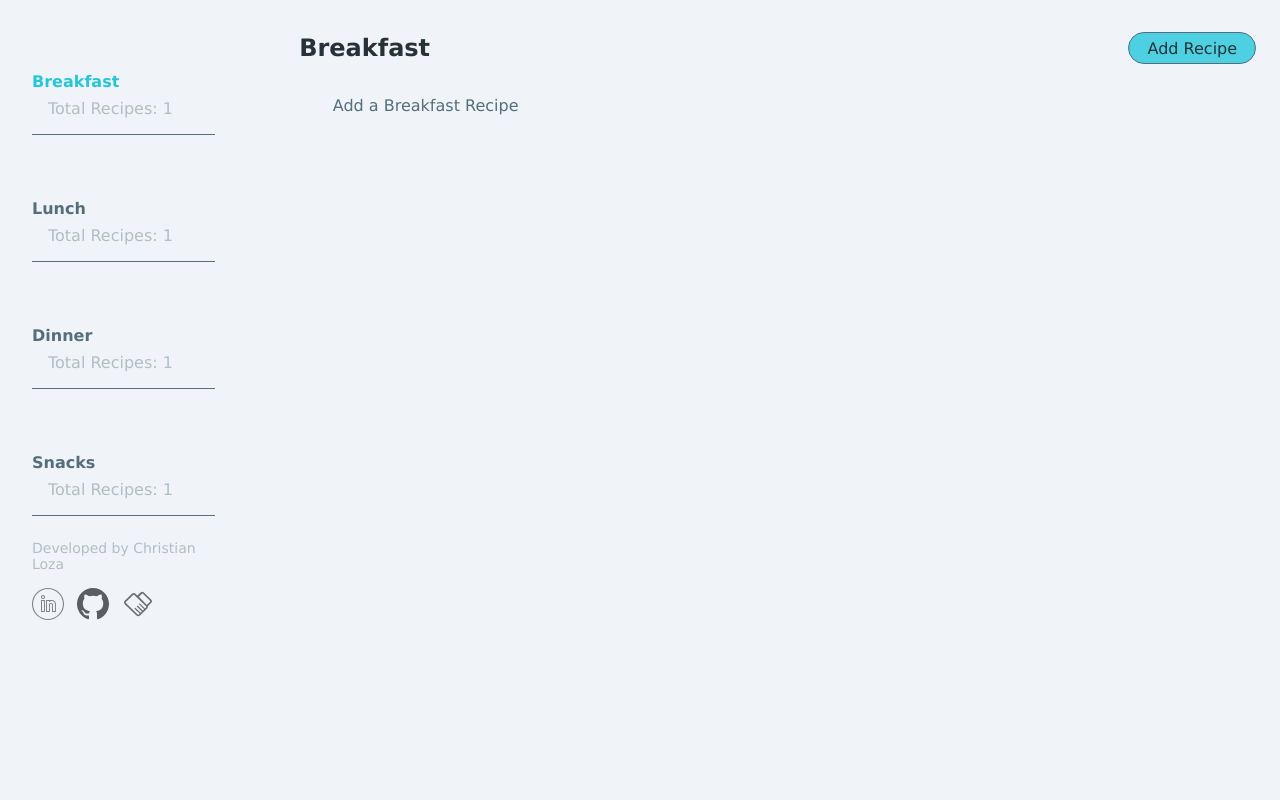
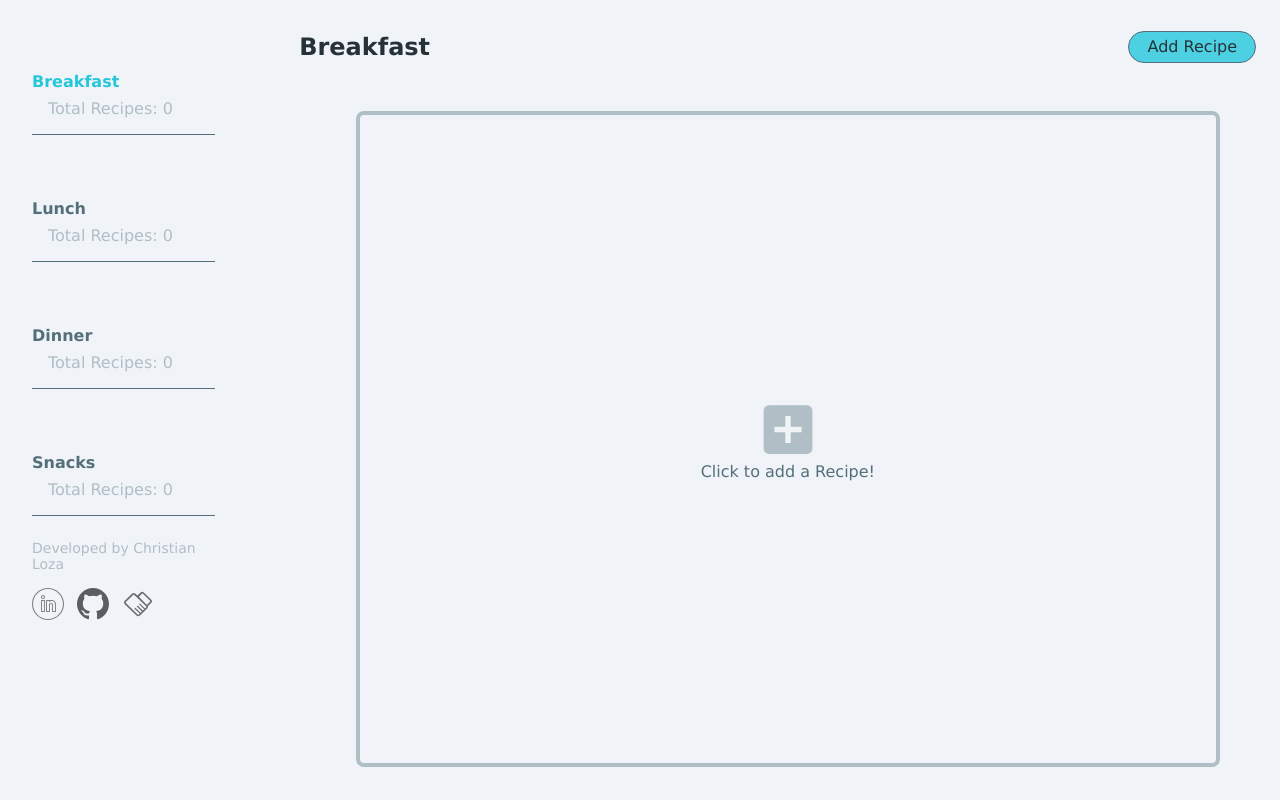
Before and after one commit to Chris-Loza/recipe-book, a React (Vite) app: page / in a window 1280 px wide. Built offline with nearby package versions, Linux system fonts and the light colour scheme.

Commit message:
added add Recipe render whenever there isn't a recipe at a timeOfDay

```diff
--- a/src/Components/AddRecipe/AddRecipeModal.jsx
+++ b/src/Components/AddRecipe/AddRecipeModal.jsx
@@ -4,6 +4,7 @@ import { GlobalContext } from "../../Library/globalContext";
 
 const AddRecipeModal = ({ showModal, setShowModal }) => {
   const {
+    timeOfDay,
     breakfastRecipes,
     setBreakfastRecipes,
     setLunchRecipes,
@@ -16,7 +17,7 @@ const AddRecipeModal = ({ showModal, setShowModal }) => {
     setShowModal(false);
   };
 
-  const [selectedTime, setSelectedTime] = useState("Breakfast");
+  const [selectedTime, setSelectedTime] = useState(timeOfDay || "Breakfast");
   const formRef = useRef(null);
   const [ingredients, setIngredients] = useState({
     ingredientArray: [],
--- a/src/Components/Homepage/Homepage.jsx
+++ b/src/Components/Homepage/Homepage.jsx
@@ -4,6 +4,7 @@ import RecipeCard from "../RecipeCard/RecipeCard";
 import AddRecipeModal from "../AddRecipe/AddRecipeModal";
 import { useContext, useState } from "react";
 import { GlobalContext } from "../../Library/globalContext";
+import AddCards from "../RecipeCard/AddCards";
 
 const Homepage = () => {
   const {
@@ -18,10 +19,19 @@ const Homepage = () => {
   return (
     <div className="homepageContainer">
       <div className="timeOfDayContainer">
-        <TimeOfDay timeOfDayProp={"Breakfast"} recipeCount={1} />
-        <TimeOfDay timeOfDayProp={"Lunch"} recipeCount={1} />
-        <TimeOfDay timeOfDayProp={"Dinner"} recipeCount={1} />
-        <TimeOfDay timeOfDayProp={"Snacks"} recipeCount={1} />
+        <TimeOfDay
+          timeOfDayProp={"Breakfast"}
+          recipeCount={breakfastRecipes.length}
+        />
+        <TimeOfDay timeOfDayProp={"Lunch"} recipeCount={lunchRecipes.length} />
+        <TimeOfDay
+          timeOfDayProp={"Dinner"}
+          recipeCount={dinnerRecipes.length}
+        />
+        <TimeOfDay
+          timeOfDayProp={"Snacks"}
+          recipeCount={snacksRecipes.length}
+        />
         <div className="myInfo"> Developed by Christian Loza</div>
         <div className="myLinks">
           <div className="linkedIn">
@@ -52,9 +62,9 @@ const Homepage = () => {
           <RecipeCard name={"Recipe Title"} />
           <RecipeCard name={"Recipe Title"} />
           <RecipeCard name={"Recipe Title"} /> */}
-          {timeOfDay === "Breakfast"
-            ? breakfastRecipes.length > 0
-              ? breakfastRecipes.map((recipe, index) => (
+          {timeOfDay === "Breakfast" ? (
+            breakfastRecipes.length > 0 ? (
+              breakfastRecipes.map((recipe, index) => (
                 <RecipeCard
                   key={index}
                   name={recipe.name}
@@ -64,10 +74,17 @@ const Homepage = () => {
                   image={recipe.image}
                 />
               ))
-              : "Add a Breakfast Recipe"
-            : timeOfDay === "Lunch"
-            ? lunchRecipes.length > 0
-              ? lunchRecipes.map((recipe, index) => (
+            ) : (
+              <div
+                className="addRecipeCardContainer"
+                onClick={() => setShowModal(!showModal)}
+              >
+                <AddCards />
+              </div>
+            )
+          ) : timeOfDay === "Lunch" ? (
+            lunchRecipes.length > 0 ? (
+              lunchRecipes.map((recipe, index) => (
                 <RecipeCard
                   key={index}
                   name={recipe.name}
@@ -77,10 +94,17 @@ const Homepage = () => {
                   image={recipe.image}
                 />
               ))
-              : "Add a Lunch Recipe"
-            : timeOfDay === "Dinner"
-            ? dinnerRecipes.length > 0
-              ? dinnerRecipes.map((recipe, index) => (
+            ) : (
+              <div
+                className="addRecipeCardContainer"
+                onClick={() => setShowModal(!showModal)}
+              >
+                <AddCards />
+              </div>
+            )
+          ) : timeOfDay === "Dinner" ? (
+            dinnerRecipes.length > 0 ? (
+              dinnerRecipes.map((recipe, index) => (
                 <RecipeCard
                   key={index}
                   name={recipe.name}
@@ -90,10 +114,17 @@ const Homepage = () => {
                   image={recipe.image}
                 />
               ))
-              : "Add a Dinner Recipe"
-            : timeOfDay === "Snacks"
-            ? snacksRecipes.length > 0
-              ? snacksRecipes.map((recipe, index) => (
+            ) : (
+              <div
+                className="addRecipeCardContainer"
+                onClick={() => setShowModal(!showModal)}
+              >
+                <AddCards />
+              </div>
+            )
+          ) : timeOfDay === "Snacks" ? (
+            snacksRecipes.length > 0 ? (
+              snacksRecipes.map((recipe, index) => (
                 <RecipeCard
                   key={index}
                   name={recipe.name}
@@ -103,8 +134,17 @@ const Homepage = () => {
                   image={recipe.image}
                 />
               ))
-              : "Add a Snack Recipe"
-            : "Add a Recipe"}
+            ) : (
+              <div
+                className="addRecipeCardContainer"
+                onClick={() => setShowModal(!showModal)}
+              >
+                <AddCards />
+              </div>
+            )
+          ) : (
+            "Add a Recipe"
+          )}
         </div>
       </div>
       {showModal && (
--- a/src/Components/Homepage/homepage.css
+++ b/src/Components/Homepage/homepage.css
@@ -121,8 +121,7 @@
         }
 
         .recipeCards {
-            /* flex: 11; */
-            /* height: 70%; */
+            position: relative;
             overflow-y: scroll;
             display: grid;
             grid-template-columns: repeat(3, 1fr);
@@ -133,6 +132,22 @@
 
             ::-webkit-scrollbar {
                 display: none;
+            }
+
+        }
+        .recipeCards:has(.addRecipeCardContainer:first-child:last-child) {
+            display: flex;
+            align-items: center;
+            justify-content: center;
+            height: 90%;
+            width: 90%;
+
+            .addRecipeCardContainer {
+                width: 100%;
+                height: 100%;
+                display: flex;
+                align-items: center;
+                justify-content: center;
             }
         }
     }
--- /dev/null
+++ b/src/Components/RecipeCard/AddCards.jsx
@@ -0,0 +1,15 @@
+import React from "react";
+import "./addCards.css";
+
+const AddCards = () => {
+  return (
+    <div className="addCardContainer">
+      <div className="borderContainer">
+        <img src="../../../images/AddBoxFillGray.svg" alt="Add Box Icon" />
+        <p>Click to add a Recipe!</p>
+      </div>
+    </div>
+  );
+};
+
+export default AddCards;
--- /dev/null
+++ b/src/Components/RecipeCard/addCards.css
@@ -0,0 +1,28 @@
+.addCardContainer {
+    width: 100%;
+    height: 100%;
+    display: flex;
+    align-items: center;
+    justify-content: center;
+
+    .borderContainer {
+        cursor: pointer;
+        display: flex;
+        flex-direction: column;
+        width: 95%;
+        height: 95%;
+        justify-content: center;
+        align-items: center;
+        border: 0.25rem solid #B0BEC5;
+        border-radius: 0.5rem;
+
+        img {
+            width: 10%;
+            height: 10%;
+        }
+
+        &:hover {
+            opacity: 0.7;
+        }
+    }
+}
```
Also changed, not shown: public/images/AddBoxFillGray.svg (added). Lines whose indentation alone changed are shown as unchanged.
